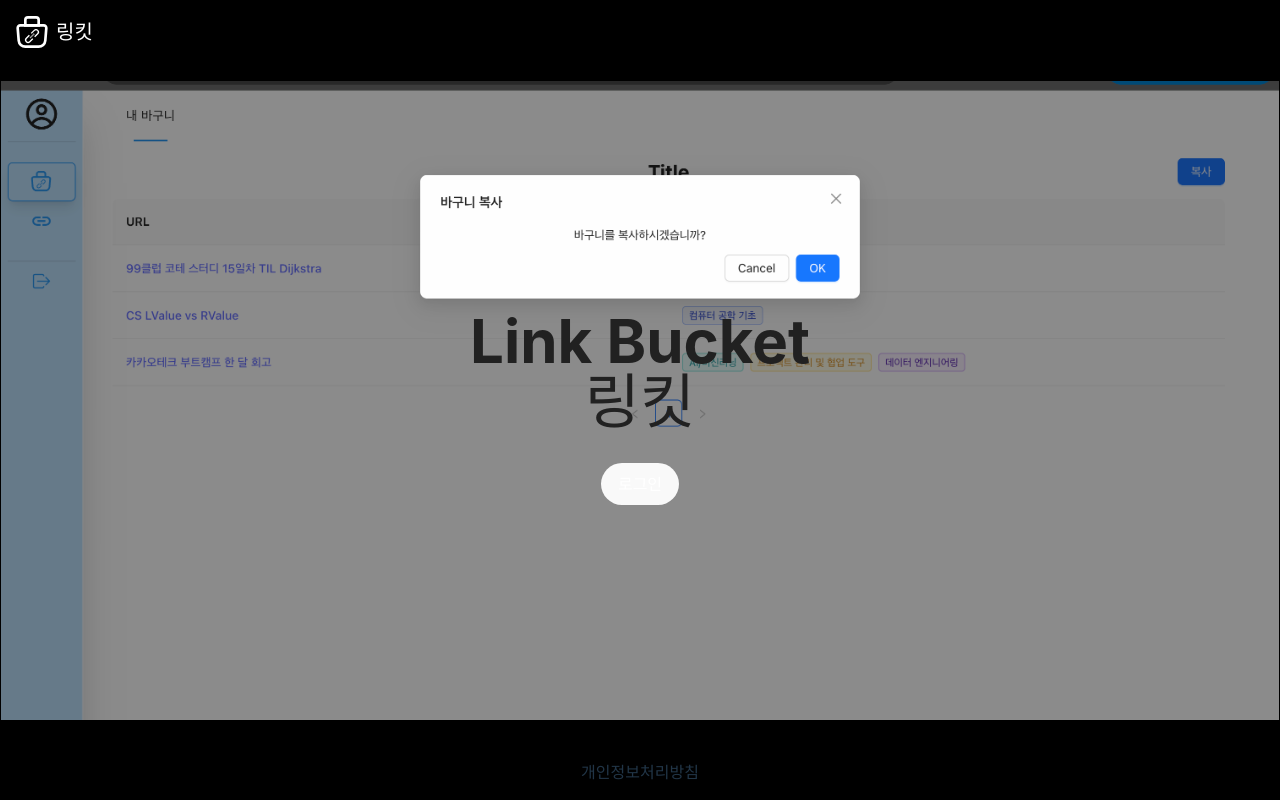
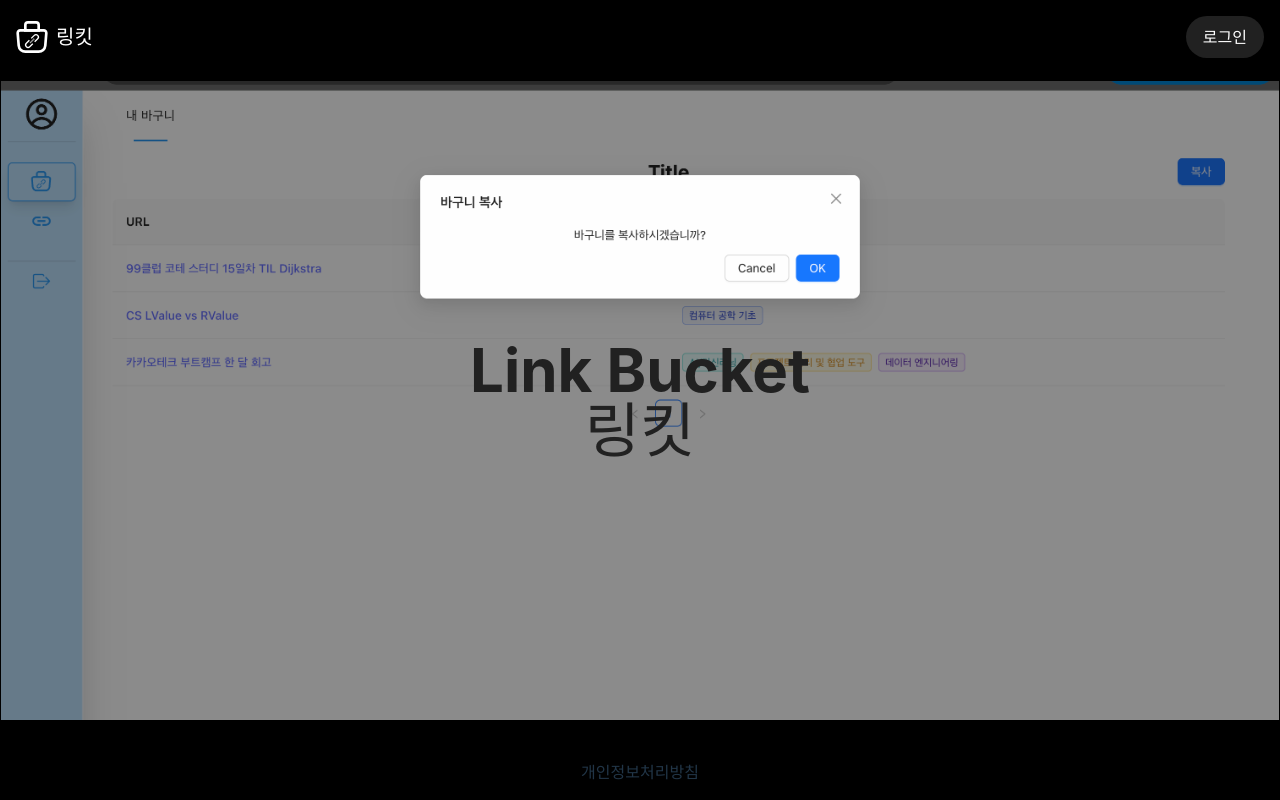
Before and after one commit to animal-squad/project-s-FE, a React (Vite) app: page / in a window 1280 px wide. Built offline with nearby package versions, Linux system fonts and the light colour scheme.

Commit message:
Fix: 랜딩 페이지 가운데 글씨 색상 및 로그인 버튼 위치 조정
Landing Page의 글씨 색상을 더 명확하게 지정
로그인 버튼 위치 수정

#84

```diff
--- a/src/Pages/LandingPage.tsx
+++ b/src/Pages/LandingPage.tsx
@@ -11,13 +11,11 @@
     "/assets/images/Capture_1.png",
     "/assets/images/Capture_2.png",
     "/assets/images/Capture_3.png",
-    // "https://images.unsplash.com/photo-1485433592409-9018e83a1f0d?q=80&w=1814&auto=format&fit=crop&ixlib=rb-4.0.3&ixid=M3wxMjA3fDB8MHxwaG90by1wYWdlfHx8fGVufDB8fHx8fA%3D%3D",
-    // "https://images.unsplash.com/photo-1483982258113-b72862e6cff6?q=80&w=3456&auto=format&fit=crop&ixlib=rb-4.0.3&ixid=M3wxMjA3fDB8MHxwaG90by1wYWdlfHx8fGVufDB8fHx8fA%3D%3D",
-    // "https://images.unsplash.com/photo-1482189349482-3defd547e0e9?q=80&w=2848&auto=format&fit=crop&ixlib=rb-4.0.3&ixid=M3wxMjA3fDB8MHxwaG90by1wYWdlfHx8fGVufDB8fHx8fA%3D%3D",
   ];
   return (
     <div className="relative flex items-center justify-center w-screen h-screen bg-[#000000]">
-      <div className="absolute top-4 left-4 flex items-center space-x-2">
+      <div className="absolute top-4 left-4 right-4 flex items-center justify-between">
+        <div className="flex items-center space-x-2">
           <img
             src="/assets/icons/Bucket_Icon_White.svg"
             alt="링킷 로고"
@@ -25,6 +23,15 @@
           />
           <span className="text-white text-xl font-bold">링킷</span>
         </div>
+        <button
+          onClick={() => navigate("/login")}
+          className="px-4 py-2 backdrop-blur-sm border bg-primary_text border-emerald-500/20 text-white text-center rounded-full"
+        >
+          <span>로그인</span>
+          <div className="absolute inset-x-0 h-px -bottom-px bg-gradient-to-r w-3/4 mx-auto from-transparent via-emerald-500 to-transparent" />
+        </button>
+      </div>
+
       <ImagesSlider className="h-[40rem]" images={images}>
         <motion.div
           initial={{
@@ -43,13 +50,6 @@
           <motion.p className="font-bold text-xl md:text-6xl text-center bg-clip-text text-primary_text bg-gradient-to-b from-neutral-50 to-neutral-400 py-4">
             Link Bucket <br /> 링킷
           </motion.p>
-          <button
-            onClick={() => navigate("/login")}
-            className="px-4 py-2 backdrop-blur-sm border bg-emerald-300/10 border-emerald-500/20 text-white mx-auto text-center rounded-full relative mt-4"
-          >
-            <span>로그인</span>
-            <div className="absolute inset-x-0 h-px -bottom-px bg-gradient-to-r w-3/4 mx-auto from-transparent via-emerald-500 to-transparent" />
-          </button>
         </motion.div>
       </ImagesSlider>
       <footer className="absolute bottom-4 text-center w-full">
```
Lines whose indentation alone changed are shown as unchanged.
